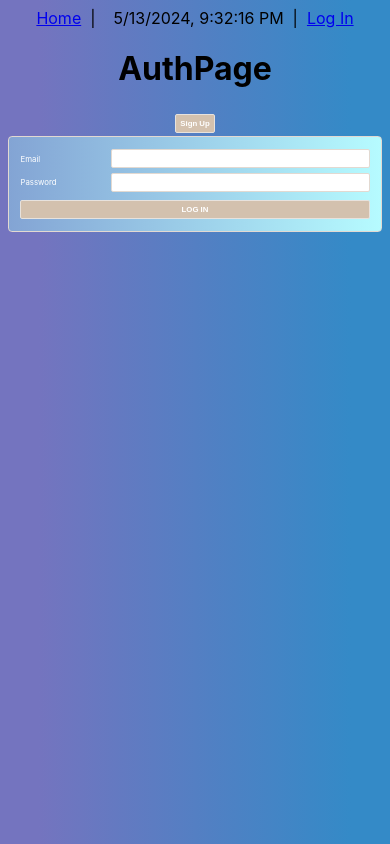
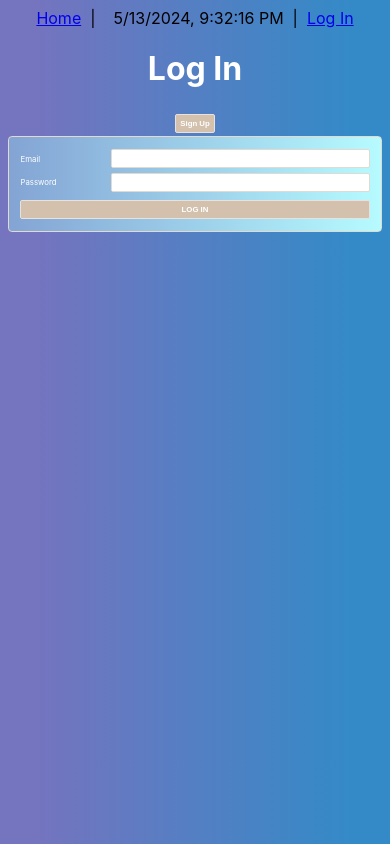
Before and after one commit to awm-builds/myWeather, a React (Create React App) app: page /AuthPage in a window 390 px wide. Built offline with nearby package versions, Linux system fonts and the light colour scheme.

Commit message:
-Added responsive AuthPage Header

```diff
--- a/src/pages/App/App.css
+++ b/src/pages/App/App.css
@@ -117,3 +117,7 @@
 	padding: 10px 20px 0 0;
 	text-align: center;
 }
+
+.Login-SignUp {
+	color: white;
+}
--- a/src/pages/App/App.jsx
+++ b/src/pages/App/App.jsx
@@ -20,7 +20,6 @@ export default function App() {
               <Route path="/" element={<MyWeather />} />
               <Route path="/AuthPage" element={<AuthPage setUser={setUser} />} />
               <Route path="/ProfilePage" element={<ProfilePage />} />
-              <Route path="/LocTempPage" element={<LocTempPage />} />
             </Routes>
     </main>
   );
--- a/src/pages/AuthPage/AuthPage.jsx
+++ b/src/pages/AuthPage/AuthPage.jsx
@@ -6,7 +6,13 @@ export default function AuthPage({ setUser }) {
   const [showSignUp, setShowSignUp] = useState(false);
   return (
     <main>
-      <h1>AuthPage</h1>
+    <h1 className="Login-SignUp">
+    {showSignUp ?
+        'Sign Up'
+        :
+        'Log In'
+    }
+    </h1>
     <button onClick={() => setShowSignUp(!showSignUp)}>{showSignUp ? 'Log In' : 'Sign Up'}</button>
     { showSignUp ?
         <SignUpForm setUser={setUser} />
```
Lines whose indentation alone changed are shown as unchanged.
